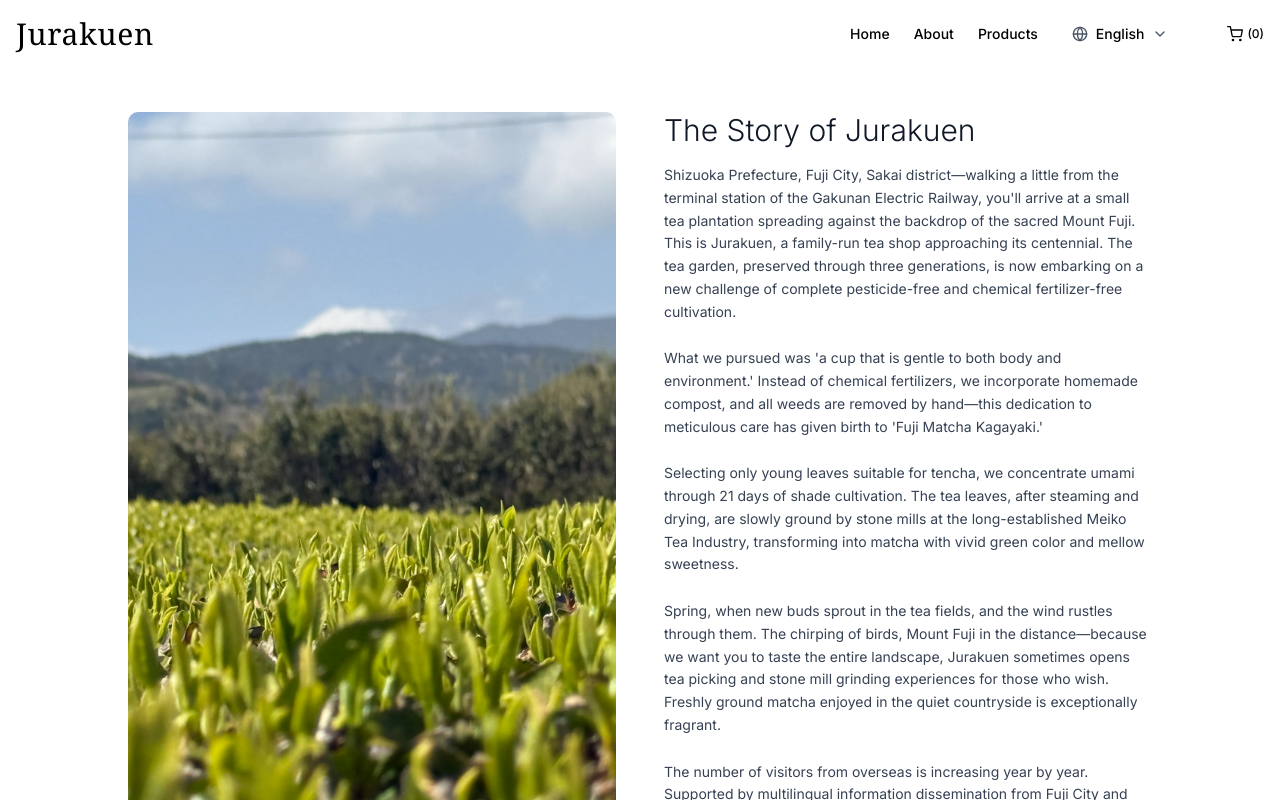
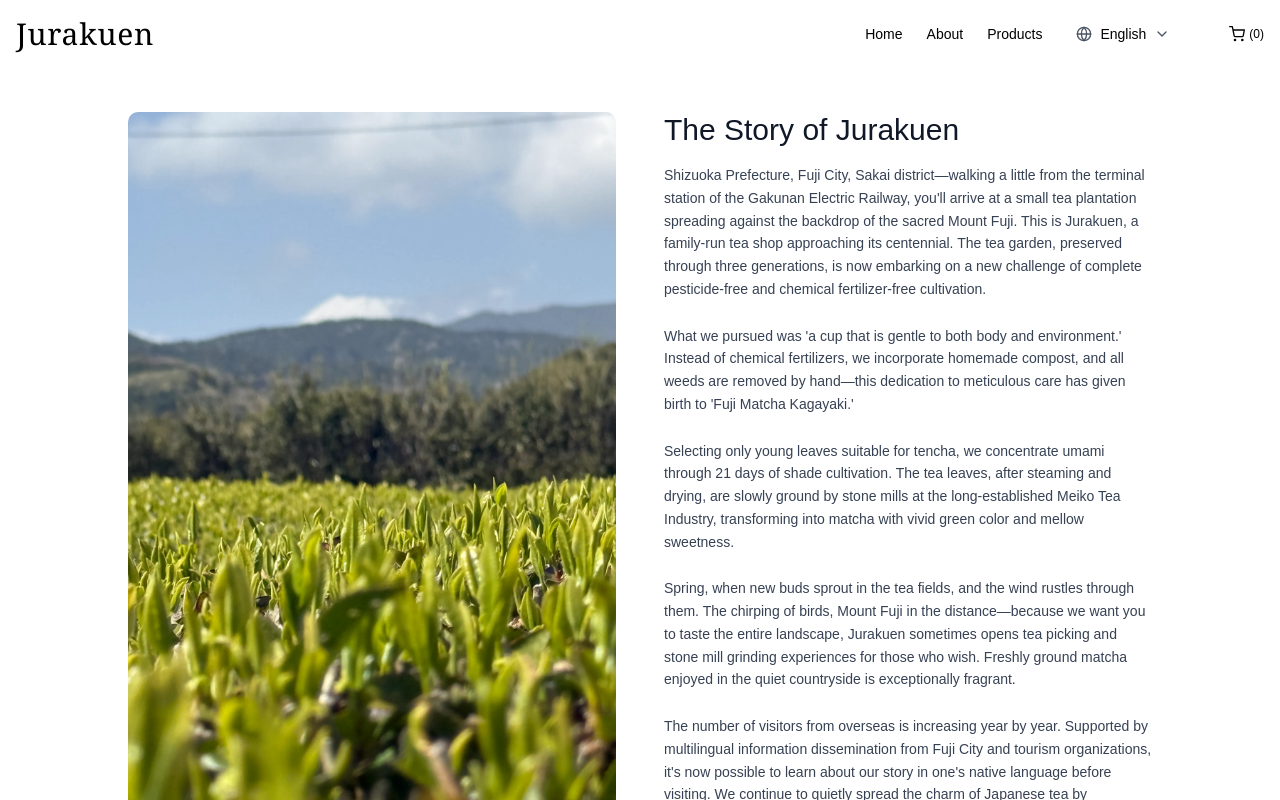
Before and after one commit to bbbyk105/jurakuen, a Next.js app: page /en/about in a window 1280 px wide. Shown: the top 800 px of the page. Built offline with nearby package versions, Linux system fonts and the light colour scheme.

Commit message:
改行の導入と細かい部分の変更

```diff
--- a/src/app/[locale]/layout.tsx
+++ b/src/app/[locale]/layout.tsx
@@ -2,13 +2,13 @@ import type { Metadata } from "next";
 import { setRequestLocale } from "next-intl/server";
 import { NextIntlClientProvider } from "next-intl";
 import { getMessages } from "next-intl/server";
-import { Inter } from "next/font/google";
+import { Noto_Serif_JP } from "next/font/google";
 import { CartProvider } from "../../store/cart";
 import "../globals.css";
 import Header from "@/components/Header";
 import { Footer } from "@/components/Footer";
 
-const inter = Inter({ subsets: ["latin"] });
+const inter = Noto_Serif_JP({ subsets: ["latin"] });
 
 export const metadata: Metadata = {
   title: "聚楽苑",
--- a/src/massages/ja.json
+++ b/src/massages/ja.json
@@ -45,8 +45,8 @@
     "about": {
         "sectionTitle": "About",
         "label": "無農薬緑茶",
-        "heroTitle": "完全無農薬で栽培した最高峰の緑茶",
-        "heroDescription": "21日間の覆下栽培から石臼挽きまで — 富士山麓で磨き上げられるその工程こそが\n鮮烈な緑、まろやかな甘味、そして安心安全を支えています。",
+        "heroTitle": "完全無農薬で栽培した\n最高峰の緑茶",
+        "heroDescription": "21日間の覆下栽培から石臼挽きまで、\n富士山麓で丹念に仕上げられるその工程が、\n鮮烈な緑、まろやかな甘味、\nそして安心・安全を生み出します。",
         "steps": [
             {
                 "step": "01",
@@ -479,7 +479,7 @@
         "companyName": "Jurakuen",
         "address": {
             "postalCode": "〒417-0812",
-            "street": "485-2 Sakai, Fuji City, Shizuoka Prefecture",
+            "street": "静岡県 富士市堺 485-2 ",
             "phone": "TEL: 0545-34-0614"
         },
         "sections": {
```
